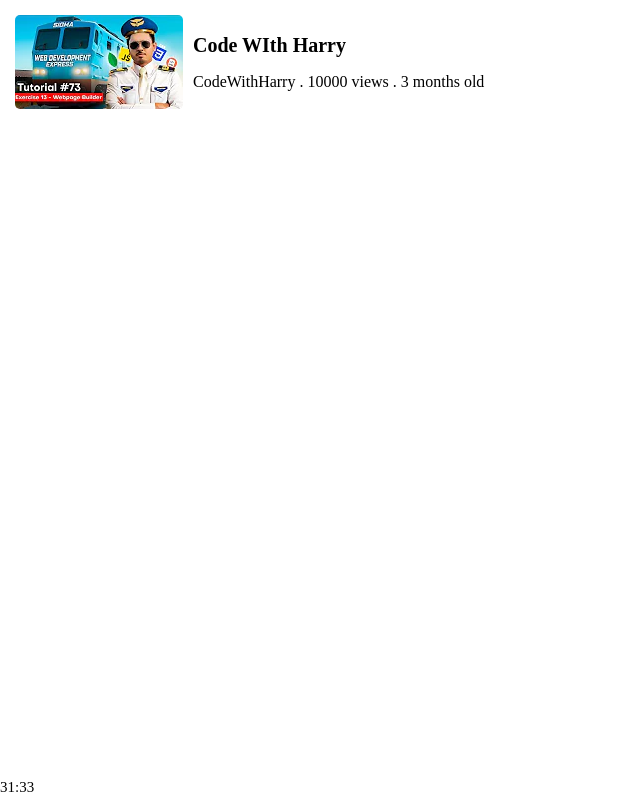
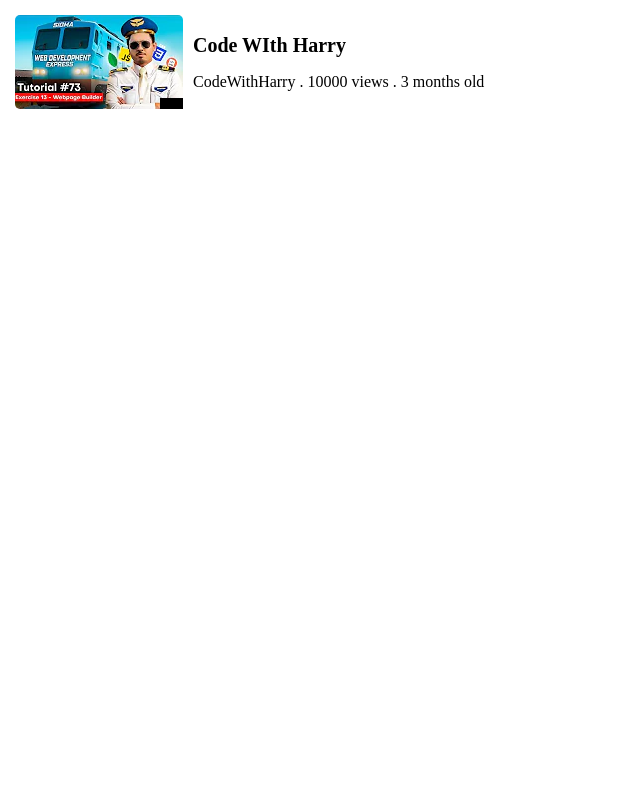
Before and after one commit to AttaUrRehman1278/Javascript, a plain HTML site: page Exercise 13/index.html in a window 1280 px wide. Shown: the whole page, without its empty margins (0-640 px from the left). Drawn offline with Linux system fonts and the light colour scheme.

Commit message:
Exercise 13

```diff
--- a/Exercise 13/style.css
+++ b/Exercise 13/style.css
@@ -8,17 +8,18 @@
     padding: 5px;
     border-radius: 10px;
 }
-
-.card .image img{
-    border-radius: 5px;
+.image img{
+    border-radius: 5px;}
+.image{
     position: relative;
 }
 
 .card .image .capsule{
     position:absolute;
     bottom: 4px;
-    left: 0;
-    font-size: 15px;
+    right: 0;
+    font-size: 10px;
+    background-color: black;
 }
 .card .text h1{
     font-size: 20px;
```
